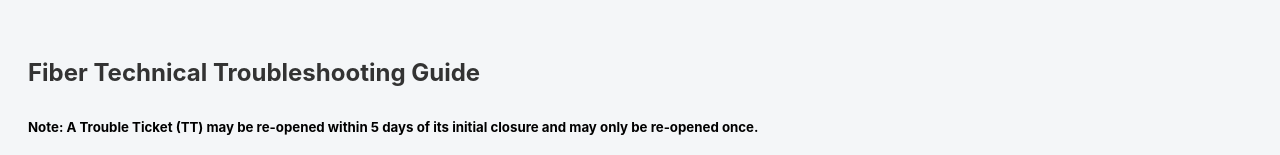
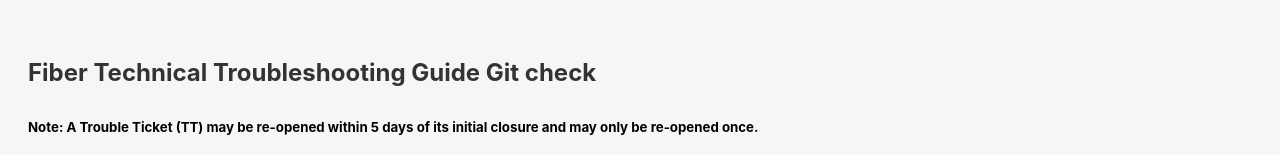
Before and after one commit to covalense01-tech/Fiber-Technical-Troubleshooting-Guide, a plain HTML site: page index.html in a window 1280 px wide. Shown: the top 155 px of the page. Drawn offline with Linux system fonts and the light colour scheme.

Commit message:
checking git change code

```diff
--- a/index.html
+++ b/index.html
@@ -599,7 +599,7 @@
 <body>
 
     <table id="main-input-table">
-        <h2>Fiber Technical Troubleshooting Guide</h2>
+        <h2>Fiber Technical Troubleshooting Guide Git check</h2>
         <h5><b>Note:</b> A Trouble Ticket (TT) may be re-opened within 5 days of its initial closure and may only be re-opened once.</h5>
         <thead>
             <tr>
```
Also changed, not shown: 1 other file.
